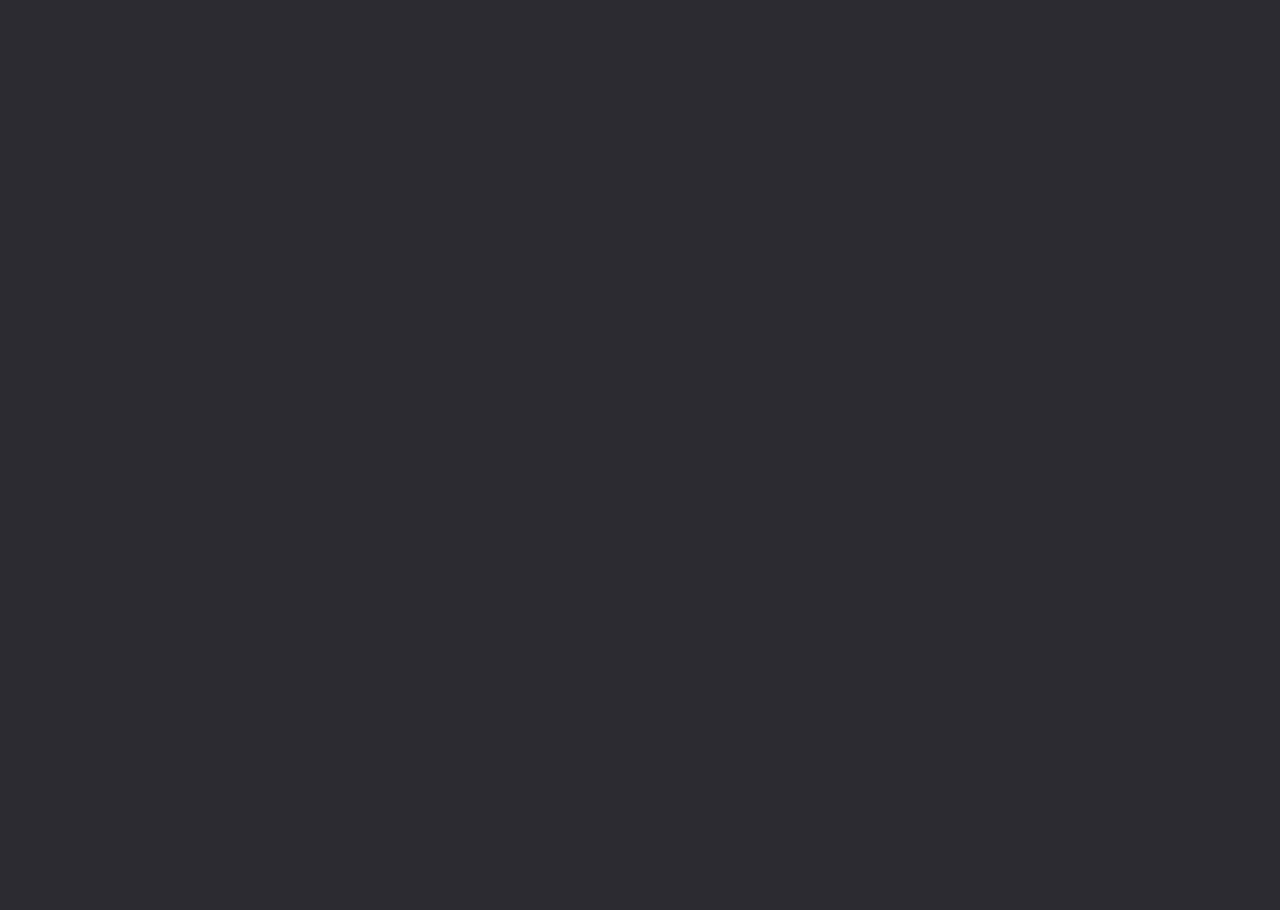
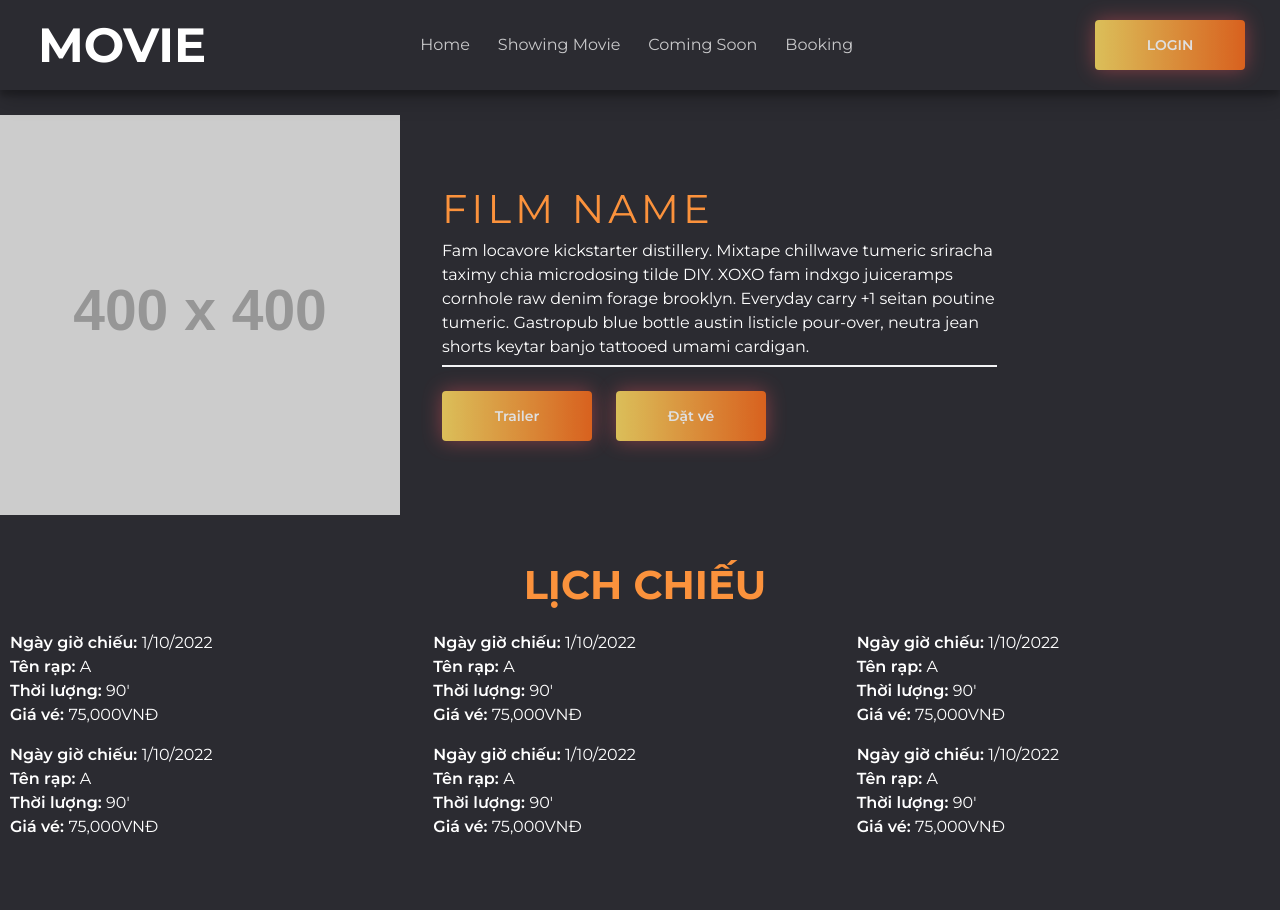
Before and after one commit to ngocbichn/BC32E_NgocBich_PhuongThao_CapstoneReactJS, a React (Create React App) app: page /details in a window 1280 px wide. Before the commit this address had no page. Shown: the top 910 px of the page. Before the commit the page ends 800 px from the top, so only its background shows below. Built offline with nearby package versions, Linux system fonts and the light colour scheme.

Commit message:
update UI trang detail

```diff
--- a/src/components/pages/userLayout/DetailPage.jsx
+++ b/src/components/pages/userLayout/DetailPage.jsx
@@ -0,0 +1,118 @@
+import React from 'react'
+import styled from 'styled-components'
+
+const DetailPage = () => {
+    return (
+        <Container className='DetailPage'>
+            <div className='container'>
+                <div className='flex content-between'>
+                    <img src="https://dummyimage.com/400x400" alt="" />
+                    <div className='filmDetail my-auto ml-32'>
+                        <div className="lg:w-2/3 w-full lg:pl-10 lg:py-6 mt-6 lg:mt-0">
+                            <h1 className="text-[40px] title-font text-orange-400 tracking-widest">FILM NAME</h1>
+                            <p className="filmDesc">Fam locavore kickstarter distillery. Mixtape chillwave tumeric sriracha taximy chia microdosing tilde DIY. XOXO fam indxgo juiceramps cornhole raw denim forage brooklyn. Everyday carry +1 seitan poutine tumeric. Gastropub blue bottle austin listicle pour-over, neutra jean shorts keytar banjo tattooed umami cardigan.</p>
+                            <div className=" film flex mt-6 items-center pb-5 border-t-2 border-gray-100 mb-5">
+                                <div className="flex mt-24">
+                                    <button className="mr-24">Trailer</button>
+                                    <button className="btnBooking" >Đặt vé</button>
+
+                                </div>
+
+                            </div>
+                        </div>
+
+
+
+                    </div>
+
+                </div>
+
+                <div className='filmSchedule lg:pl-10'>
+                    <h2 className=' mt-[40px] font-bold text-[40px] text-orange-400 text-center'>LỊCH CHIẾU</h2>
+                    <div className='scheduleDetail flex flex-wrap' >
+                        <div className=' md:w-1/3 mt-[16px]'>
+                            <p className='font-semibold'>Ngày giờ chiếu:  <span className='font-normal'>1/10/2022</span> </p>
+                            <p className='font-semibold'>Tên rạp: <span className='font-normal'>A</span></p>
+                            <p className='font-semibold'>Thời lượng:  <span className='font-normal'>90'</span> </p>
+                            <p className='font-semibold'>Giá vé: <span className='font-normal'>75,000VNĐ</span> </p>
+                        </div>
+                        <div className=' md:w-1/3 mt-[16px]'>
+                            <p className='font-semibold'>Ngày giờ chiếu:  <span className='font-normal'>1/10/2022</span> </p>
+                            <p className='font-semibold'>Tên rạp: <span className='font-normal'>A</span></p>
+                            <p className='font-semibold'>Thời lượng:  <span className='font-normal'>90'</span> </p>
+                            <p className='font-semibold'>Giá vé: <span className='font-normal'>75,000VNĐ</span> </p>
+                        </div>
+                        <div className=' md:w-1/3 mt-[16px]'>
+                            <p className='font-semibold'>Ngày giờ chiếu:  <span className='font-normal'>1/10/2022</span> </p>
+                            <p className='font-semibold'>Tên rạp: <span className='font-normal'>A</span></p>
+                            <p className='font-semibold'>Thời lượng:  <span className='font-normal'>90'</span> </p>
+                            <p className='font-semibold'>Giá vé: <span className='font-normal'>75,000VNĐ</span> </p>
+                        </div>
+                        <div className=' md:w-1/3 mt-[16px]'>
+                            <p className='font-semibold'>Ngày giờ chiếu:  <span className='font-normal'>1/10/2022</span> </p>
+                            <p className='font-semibold'>Tên rạp: <span className='font-normal'>A</span></p>
+                            <p className='font-semibold'>Thời lượng:  <span className='font-normal'>90'</span> </p>
+                            <p className='font-semibold'>Giá vé: <span className='font-normal'>75,000VNĐ</span> </p>
+                        </div>
+
+                        <div className=' md:w-1/3 mt-[16px]'>
+                            <p className='font-semibold'>Ngày giờ chiếu:  <span className='font-normal'>1/10/2022</span> </p>
+                            <p className='font-semibold'>Tên rạp: <span className='font-normal'>A</span></p>
+                            <p className='font-semibold'>Thời lượng:  <span className='font-normal'>90'</span> </p>
+                            <p className='font-semibold'>Giá vé: <span className='font-normal'>75,000VNĐ</span> </p>
+                        </div>
+
+                        <div className=' md:w-1/3 mt-[16px]'>
+                            <p className='font-semibold'>Ngày giờ chiếu:  <span className='font-normal'>1/10/2022</span> </p>
+                            <p className='font-semibold'>Tên rạp: <span className='font-normal'>A</span></p>
+                            <p className='font-semibold'>Thời lượng:  <span className='font-normal'>90'</span> </p>
+                            <p className='font-semibold'>Giá vé: <span className='font-normal'>75,000VNĐ</span> </p>
+                        </div>
+
+
+
+                    </div>
+
+
+
+
+                </div>
+
+
+            </div>
+
+
+
+        </Container>
+    )
+}
+
+export default DetailPage
+
+const Container = styled.div`
+&.DetailPage {
+    .container {
+    padding-top: 25px;
+max-width: 1280px;
+margin: auto
+    }
+    button {
+      background-image: linear-gradient(90deg, #fad961 0%, #f76b1c 100%);
+      color: #fff;
+      font-weight: 600;
+      font-size: 14px;
+      height: 50px;
+      width: 150px;
+      border-radius: 4px;
+      box-shadow: 0 0 20px 0 rgb(255 88 96 / 50%);
+      opacity: 0.85;
+      transition: 0.4s ease;
+      &:hover {
+        opacity: 1;
+      }
+    }
+
+}
+
+
+`
--- a/src/routers/Routers.jsx
+++ b/src/routers/Routers.jsx
@@ -3,6 +3,7 @@ import { useRoutes } from "react-router-dom";
 import MainLayout from "../components/layouts/MainLayout";
 import HomeLayout from "../components/pages/userLayout/HomeLayout";
 import BookingTicket from "../components/pages/userLayout/BookingTicket";
+import DetailPage from "../components/pages/userLayout/DetailPage";
 
 const Routers = () => {
   const Routing = useRoutes([
@@ -15,6 +16,10 @@ const Routers = () => {
           element: <HomeLayout />,
         },
         {
+          path: "details",
+          element: <DetailPage/>
+        },
+        {
           path: "bookingTicket",
           element: <BookingTicket />,
         },
--- a/src/store/config.js
+++ b/src/store/config.js
@@ -1,9 +1,12 @@
 import { configureStore } from "@reduxjs/toolkit";
 import thunk from "redux-thunk";
+import { filmManageReducer } from "./filmManage/filmManageReducer";
 
 const { combineReducers } = require("redux");
 
-const rootReducer = combineReducers({})
+const rootReducer = combineReducers({
+    filmManageReducer
+})
 
 export const store = configureStore({
     reducer: rootReducer,
```
